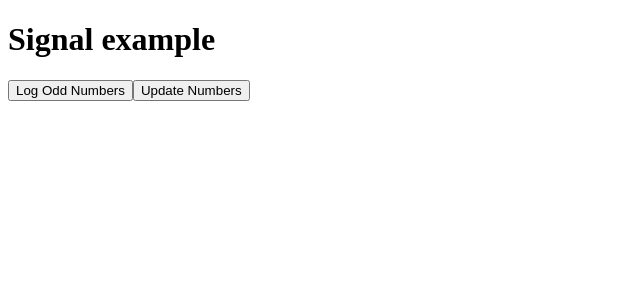
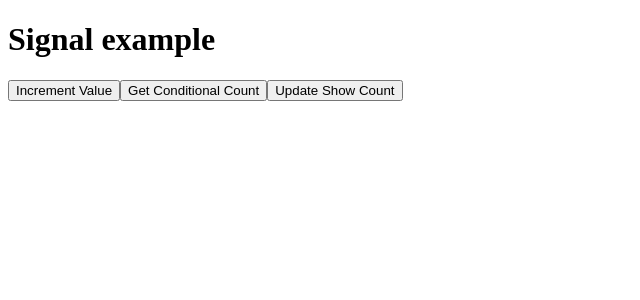
Before and after one commit to Pebhashi-Tharushika/angular-18-practice, an Angular app in the folder signals/: page / in a window 1280 px wide. Shown: the top 300 px of the page, without its empty margins (0-640 px from the left). Built offline with nearby package versions, Linux system fonts and the light colour scheme.

Commit message:
dynamic dependencies of computed signal

```diff
--- a/signals/src/app/counter/counter.component.html
+++ b/signals/src/app/counter/counter.component.html
@@ -1,7 +1,7 @@
 <!-- Use getter function of counter property -->
-<!-- <h2>Counter: {{counter()}}</h2>
+<!-- <h2>Counter: {{counter()}}</h2> -->
 
-<br><br> -->
+<!-- <br><br> -->
 
 <!-- <h2>Double Counter: {{doubleCounter()}}</h2> -->
 
@@ -14,6 +14,11 @@
 <button (click)="decrementValue()">Decrement Value</button> -->
 
 
-<button (click)="logOddNumbers()">Log Odd Numbers</button>
+<!-- <button (click)="logOddNumbers()">Log Odd Numbers</button>
 
-<button (click)="updateNumbers()">Update Numbers</button>
+<button (click)="updateNumbers()">Update Numbers</button> -->
+
+
+<button (click)="incrementValue()">Increment Value</button>
+<button (click)="getConditionalCount()">Get Conditional Count</button>
+<button (click)="updateShowCount()">Update Show Count</button>
--- a/signals/src/app/counter/counter.component.ts
+++ b/signals/src/app/counter/counter.component.ts
@@ -11,18 +11,29 @@ export class CounterComponent {
   // Using WritableSignal to allow both reading and writing
   counter: WritableSignal<number> = signal(0);
 
-  numbers: WritableSignal<number[]> = signal([1, 2, 3, 4, 5, 6, 7, 8, 9]);
+  showCount: WritableSignal<boolean> = signal(false);
 
-  oddNumbers: Signal<number[]> = computed(() => {
-    console.log('Computed Odd Numbers');
-    return this.numbers().filter(num => num % 2 !== 0)
+  conditionalCount = computed(() => {
+    console.log('Computed Conditional Count');
+    if(this.showCount()) {
+      return `The counter value is ${this.counter()}`;
+    }else{
+      return 'Nothing to show';
+    }
   });
 
+  // numbers: WritableSignal<number[]> = signal([1, 2, 3, 4, 5, 6, 7, 8, 9]);
+
+  // oddNumbers: Signal<number[]> = computed(() => {
+  //   console.log('Computed Odd Numbers');
+  //   return this.numbers().filter(num => num % 2 !== 0)
+  // });
+
   // Using Signal to allow reading only
-  doubleCounter: Signal<number> = computed(() => {
-    console.log('Computed Signal');
-    return this.counter() * 2;
-  });
+  // doubleCounter: Signal<number> = computed(() => {
+  //   console.log('Computed Signal');
+  //   return this.counter() * 2;
+  // });
 
   setValue() {
     this.counter.set(10);
@@ -38,15 +49,23 @@ export class CounterComponent {
     this.counter.update(value => value - 1);
   }
 
-  logDoubleCounterValue() {
-    console.log('Double Counter Value:', this.doubleCounter());
+  getConditionalCount(){
+    console.log(this.conditionalCount());
   }
 
-  logOddNumbers() {
-    console.log('Odd Numbers:', this.oddNumbers());
+  updateShowCount(){
+    this.showCount.update(value => !value);
   }
 
-  updateNumbers() {
-    this.numbers.update(nums => nums.map(num => num * 3));
-  }
+  // logDoubleCounterValue() {
+  //   console.log('Double Counter Value:', this.doubleCounter());
+  // }
+
+  // logOddNumbers() {
+  //   console.log('Odd Numbers:', this.oddNumbers());
+  // }
+
+  // updateNumbers() {
+  //   this.numbers.update(nums => nums.map(num => num * 3));
+  // }
 }
```
